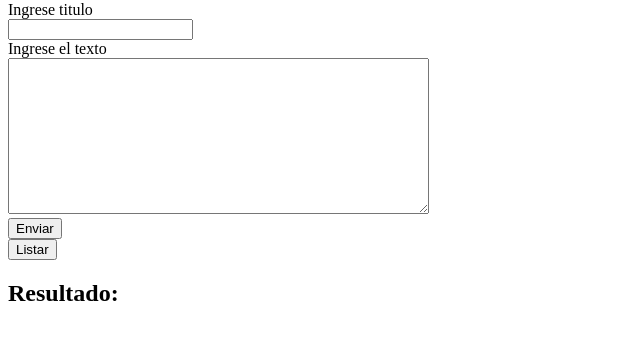
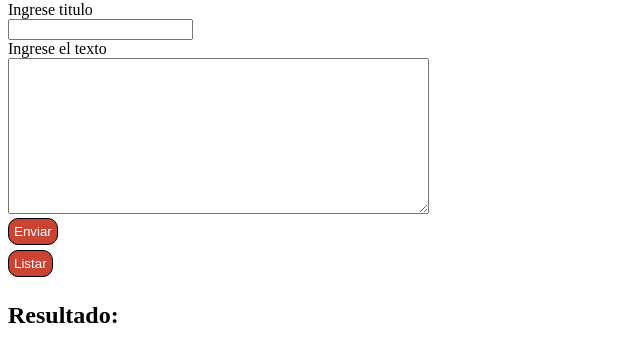
Before and after one commit to Victor-Gonzalo-Maldonado-Vilca/TareaAjax, a plain HTML site: page Aplicacion_Web/index.html in a window 1280 px wide. Shown: the part 79-440 px from the top of the page, without its empty margins (0-640 px from the left). Drawn offline with Linux system fonts and the light colour scheme; files that its build step writes are made by us from their sources; files whose address does not match are found by name.

Commit message:
Agregando estilos a la página markdown

```diff
--- a/Aplicacion_Web/index.html
+++ b/Aplicacion_Web/index.html
@@ -3,7 +3,8 @@
   <head>
     <meta charset="UTF-8">
     <meta name="viewport" content="width=device-width, initial-scale=1.0">
-    <title>Recitar Poema</title>
+    <link rel="stylesheet" href="css/estilos.css">
+    <title>Markdown</title>
   </head>
   <body>
     <h1>MARKDOWN</h1>
@@ -12,10 +13,10 @@
       <input type="text" id="markupTitle" name="markupTitle"/><br>
       <label for="markupText">Ingrese el texto</label><br>
       <textarea id="markupText" name="markupText" rows="10" cols="50"></textarea><br>
-      <input type="submit" value="Enviar">
+      <input class="botones" type="submit" value="Enviar">
     </form>
     <form id="markupList">
-      <input type="submit" value="Listar">
+      <input class="botones" type="submit" value="Listar">
     </form>
     <h2>Resultado:</h2>
     <div id="htmlCode"></div>
--- /dev/null
+++ b/Aplicacion_Web/pub/css/estilos.css
@@ -0,0 +1,11 @@
+.botones{
+  border-radius: 10px;
+  background: #CB4335;
+  padding: 5px;
+  color: white;
+  border: 1px solid black;
+  margin-bottom: 5px;
+}
+.botones:hover{
+  background: #EC7063;
+}
```
